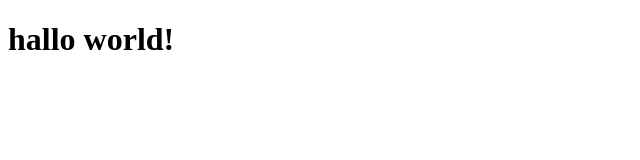
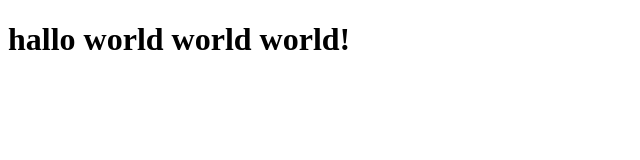
Before and after one commit to obhasa12/tutorial-gitbash-2, a plain HTML site: page index.html in a window 1280 px wide. Shown: the whole page, without its empty margins (0-640 px from the left). Drawn offline with Linux system fonts and the light colour scheme.

Commit message:
Adding world 2 times
just do tutorial

```diff
--- a/index.html
+++ b/index.html
@@ -7,7 +7,7 @@
     <title>Learning New things</title>
 </head>
 <body>
-    <h1>hallo world!</h1>
+    <h1>hallo world world world!</h1>
 
 </body>
 </html>
```
